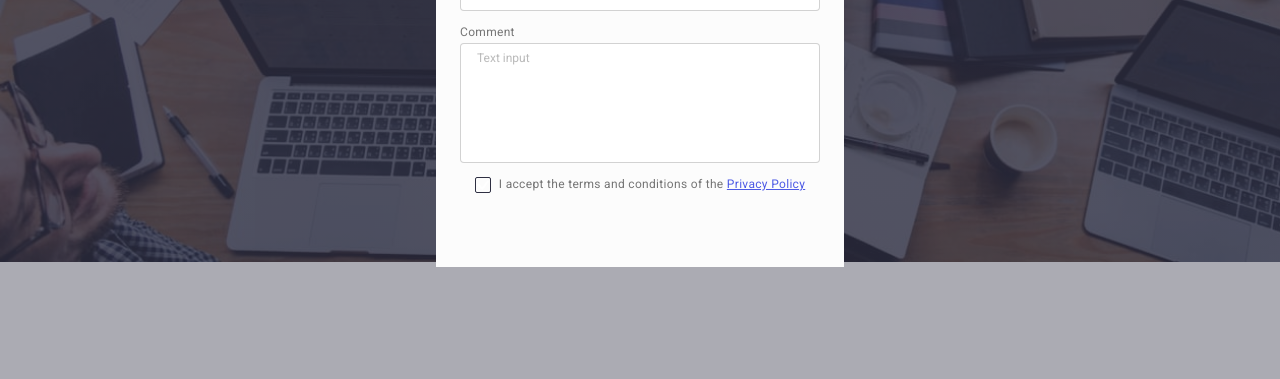
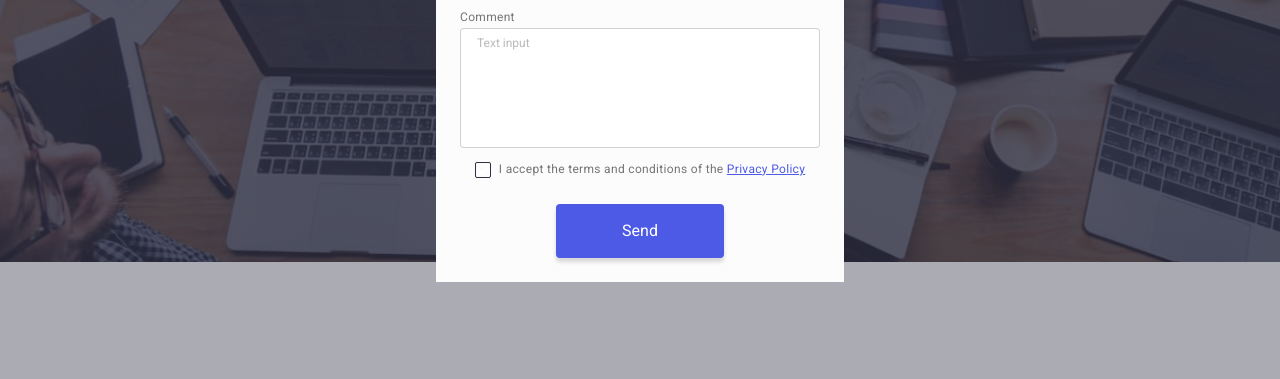
Before and after one commit to MaksNyzhnov/goit-markup-hw-06, a plain HTML site: page index.html in a window 1280 px wide. Both pictures are taken after a click on the button "Order Service". Shown: the part 421-800 px from the top of the page. Drawn offline with nearby package versions, Linux system fonts and the light colour scheme.

Commit message:
Update index.html

```diff
--- a/index.html
+++ b/index.html
@@ -447,6 +447,7 @@
                 <use href="./images/symbol-defs.svg#icon-mark"></use>
               </svg>
             </label>
+            <button type="submit" class="modal-submit-btn"> Send</button>
           </form>
         </div>
       </div>
```
